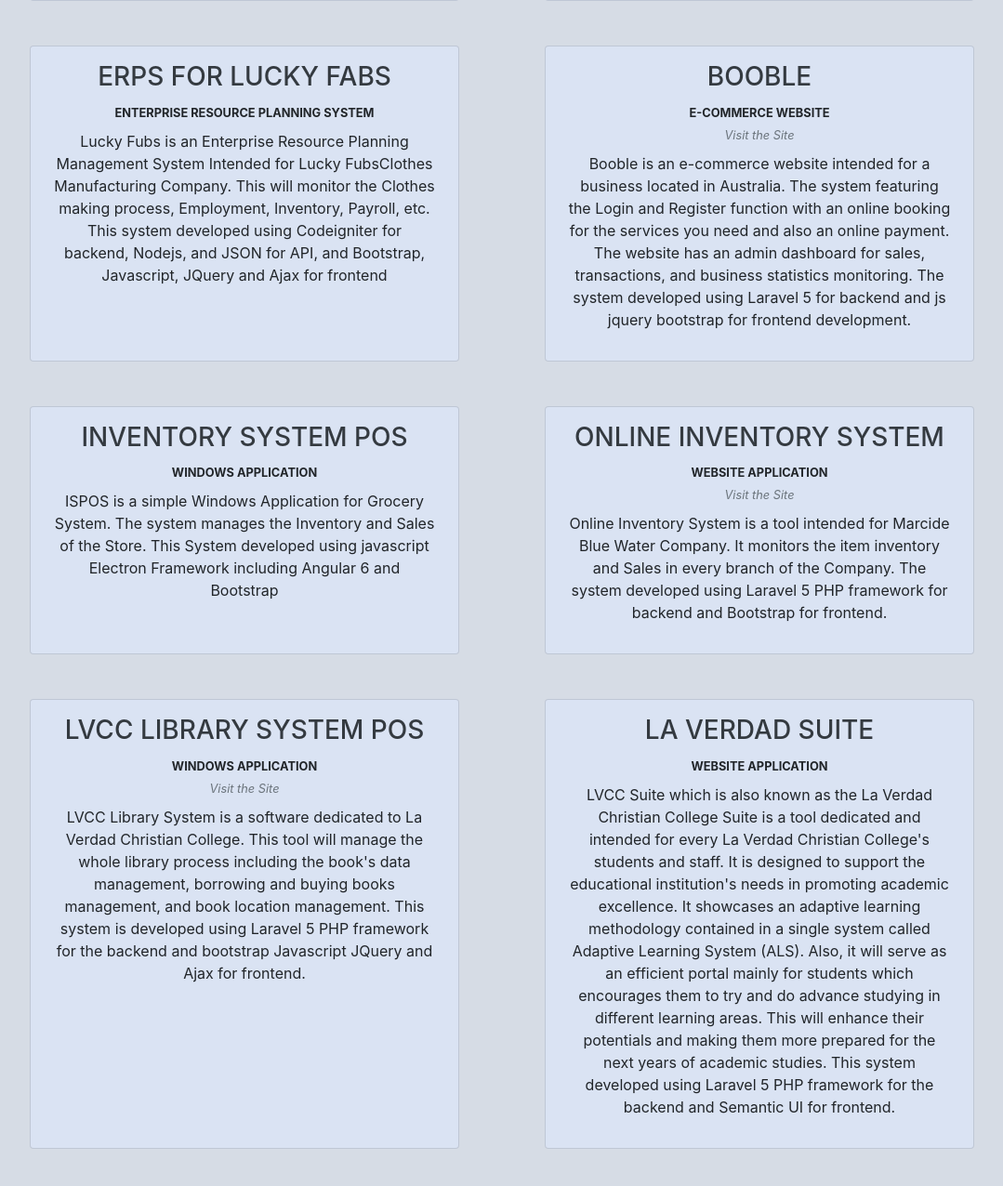
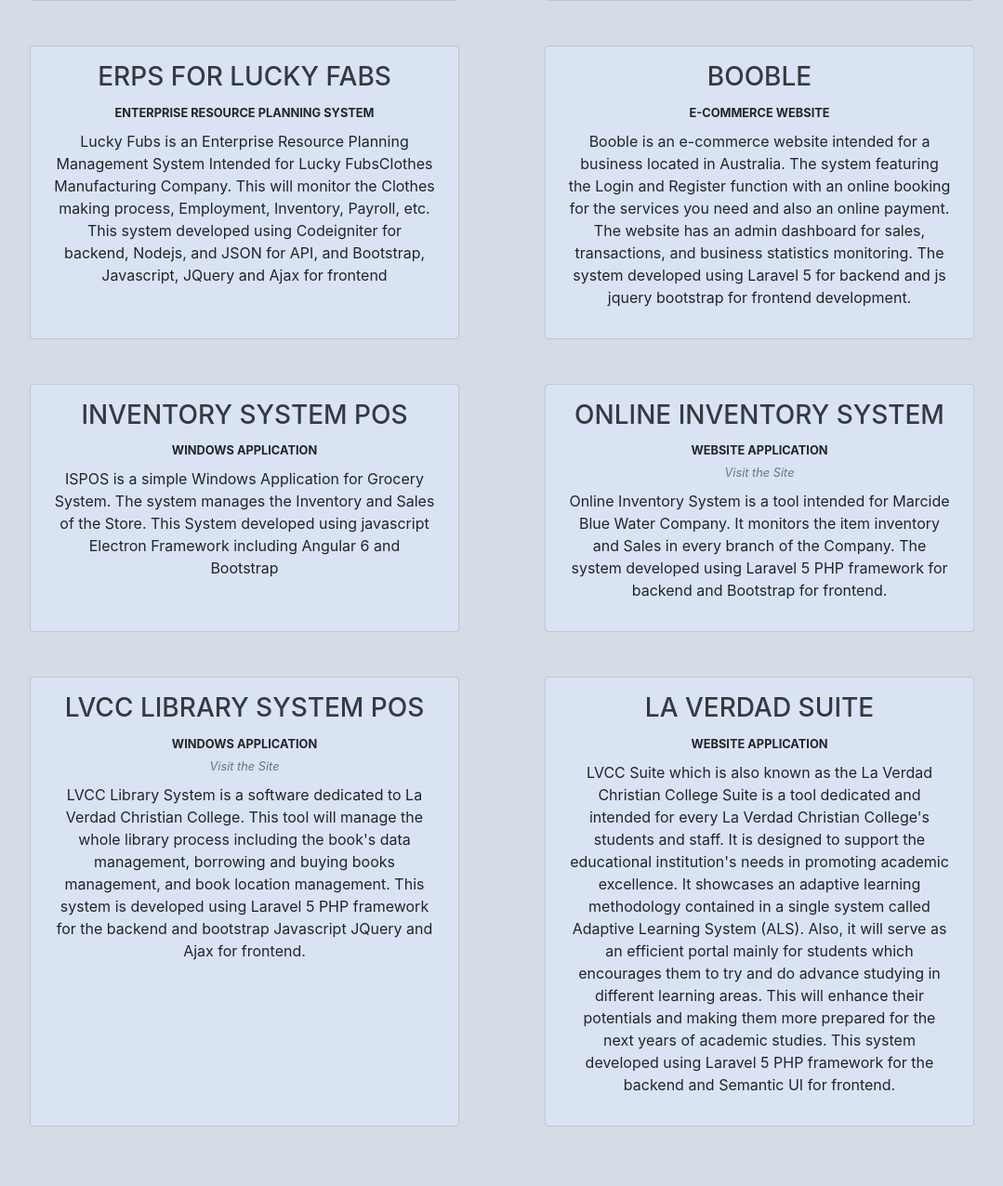
Before and after one commit to kentdayrit/kentdayrit.github.io, a PHP site: page / in a window 1280 px wide. Shown: the part 1682-2958 px from the top of the page at 93% size, without its empty margins (100-1179 px from the left). Run offline with PHP 8.4, Linux system fonts and the light colour scheme; some libraries are stand-ins or nearby versions.

Commit message:
change something

```diff
--- a/app/pages/sections/projects-section.php
+++ b/app/pages/sections/projects-section.php
@@ -34,7 +34,7 @@
 		<div class="col-md-5 text-center mx-auto mt-5 p-3 card card-body" style="background-color: #dae3f3;">
 			<h3 class="text-dark">BOOBLE</h3>
 			<span><small><b>E-COMMERCE WEBSITE</b></small></span>
-			<span><small><i><a href="http://booble.com.au/" target="_blank" class="text-secondary">Visit the Site</a></i></small></span>
+			<!-- <span><small><i><a href="http://booble.com.au/" target="_blank" class="text-secondary">Visit the Site</a></i></small></span> -->
 			<p class="ml-2 mr-2 mt-2 ">
 				Booble is an e-commerce website intended for a business located in Australia. The system featuring the Login and Register function with an online booking for the services you need and also an online payment. The website has an admin dashboard for sales, transactions, and business statistics monitoring. The system developed using Laravel 5 for backend and js jquery bootstrap for frontend development.
 			</p>
```
